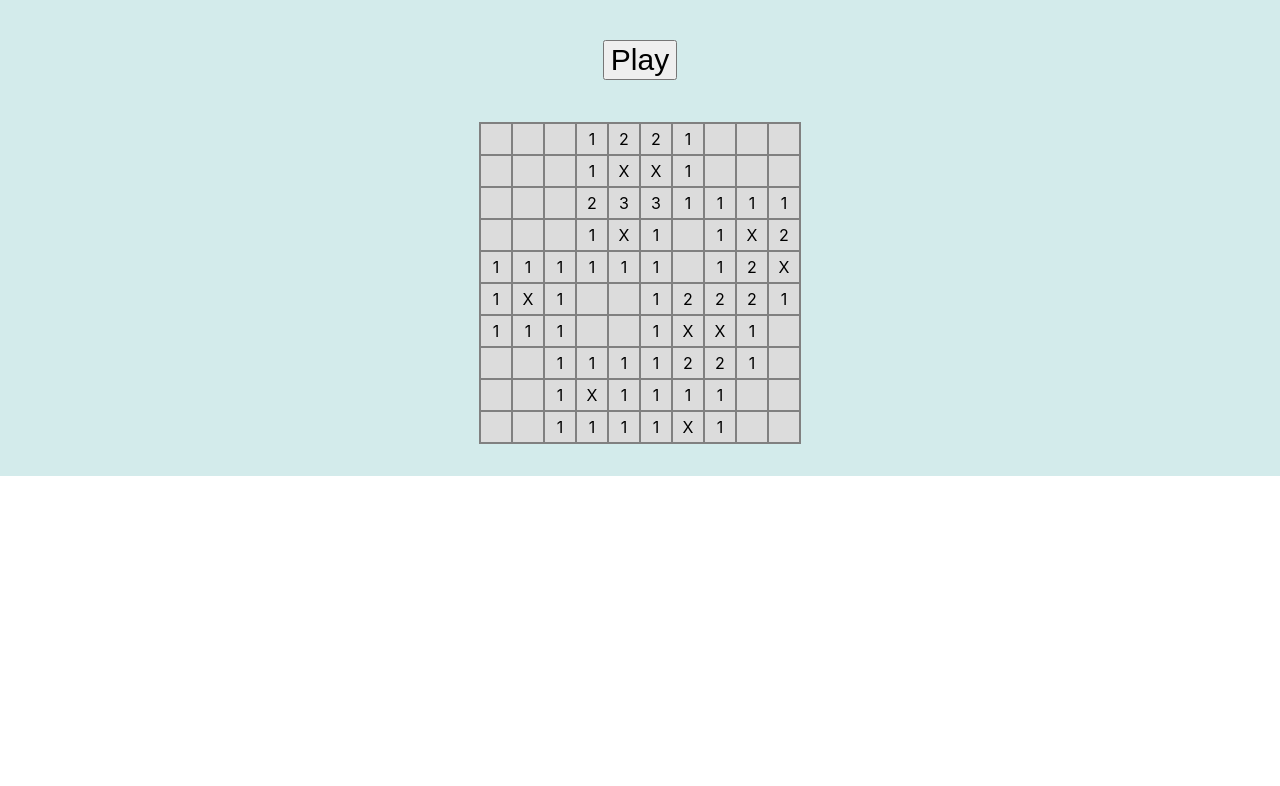
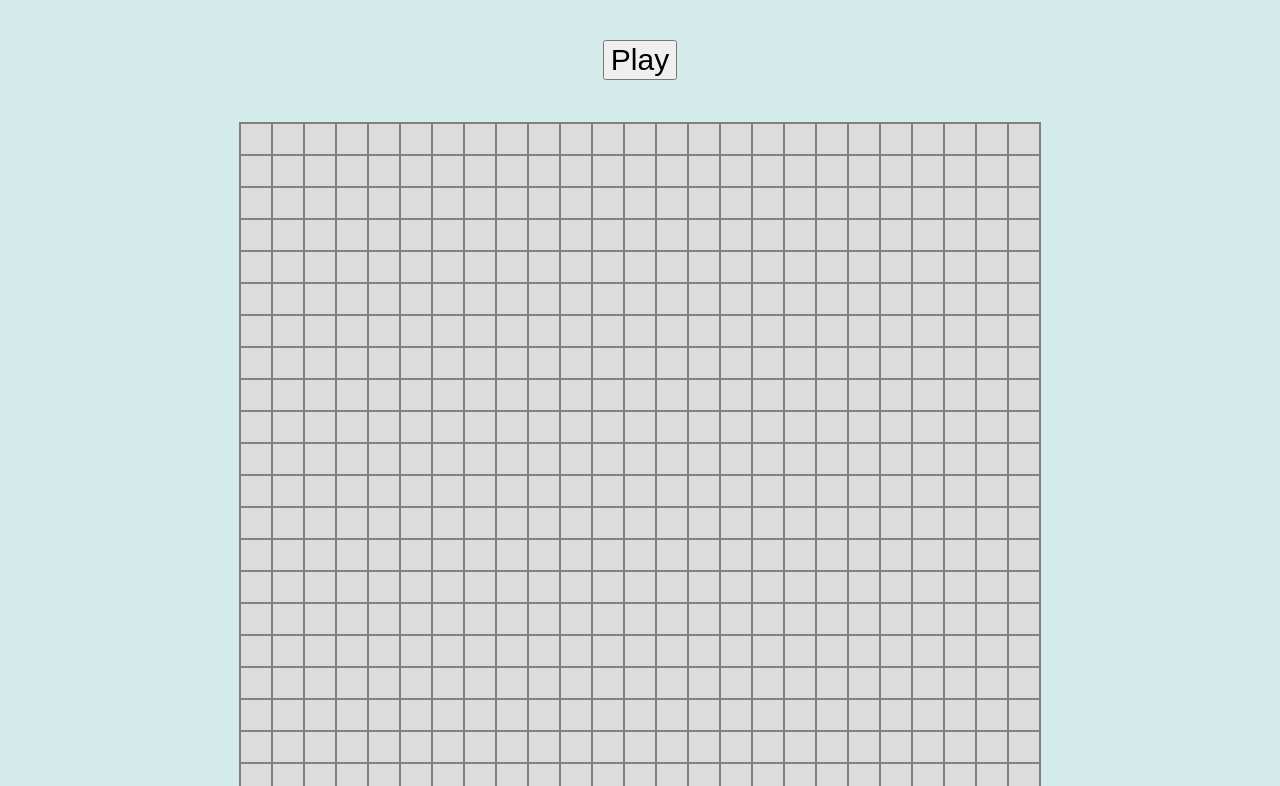
Before and after one commit to TomHoughtonAlliss/sweeper, a React (Create React App) app in the folder frontend/: page / in a window 1280 px wide. Shown: the part 674-1460 px from the top of the page. Before the commit the page ends 1150 px from the top, so only its background shows below. Built offline with nearby package versions, Linux system fonts and the light colour scheme.

Commit message:
Minesweeper now playable

```diff
--- a/frontend/src/components/Board.tsx
+++ b/frontend/src/components/Board.tsx
@@ -1,3 +1,5 @@
+import { useState } from "react";
+
 type Cell = {
   revealed: boolean;
   isMine: number;
@@ -36,7 +38,7 @@ function calculateCellAdjacentMines(
     const coords = coordsToCheck[i];
     const m = coords[0];
     const n = coords[1];
-    if (!((m < 0 || m >= maxHeight) || (n < 0 || n >= maxWidth))) {
+    if (!(m < 0 || m >= maxWidth || n < 0 || n >= maxHeight)) {
       let cell = board[n][m];
 
       if (cell.isMine) {
@@ -117,7 +119,50 @@ function instantiateBoard(
 }
 
 export default function Board() {
-  let board = instantiateBoard(10, 10, 10);
+
+  let initialBoard = instantiateBoard(25, 25, 50);
+  const [board, setBoard] = useState<Cell[][]>(initialBoard);
+
+  function revealCell(x: number, y: number, board: Cell[][]) {
+    let newBoard = [...board];
+
+    newBoard[y][x].revealed = true;
+    const coordsToCheck: number[][] = [
+      [x - 1, y - 1],
+      [x, y - 1],
+      [x + 1, y - 1],
+      [x - 1, y],
+      [x + 1, y],
+      [x - 1, y + 1],
+      [x, y + 1],
+      [x + 1, y + 1],
+    ];
+
+    const maxHeight = board.length;
+    const maxWidth = board[0].length;
+    if (board[y][x].adjacentMines === 0) {
+      for (let i = 0; i < coordsToCheck.length; i++) {
+        const coords = coordsToCheck[i];
+        const x = coords[0];
+        const y = coords[1];
+
+        if (!(x < 0 || x >= maxWidth || y < 0 || y >= maxHeight)) {
+          if (!board[y][x].revealed) {
+            revealCell(x, y, board);
+          }
+        }
+      }
+    }
+
+    setBoard(newBoard);
+  }
+  function flagCell(x: number, y: number, board: Cell[][]) {
+    let newBoard = [...board];
+
+    newBoard[y][x].isFlagged = !newBoard[y][x].isFlagged;
+
+    setBoard(newBoard);
+  }
 
   return (
     <div
@@ -129,8 +174,72 @@ export default function Board() {
     >
       {board.map((row: Cell[], yIndex: number) => {
         return (
-          <div style={{}}>
+          <div
+            style={{}}
+            onContextMenu={(event) => {
+              event.preventDefault();
+            }}
+          >
             {row.map((cell: Cell, xIndex: number) => {
+              if (cell.revealed) {
+                if (cell.isMine) {
+                  return (
+                    <div
+                      style={{
+                        border: "0.5px solid gray",
+                        width: "30px",
+                        height: "30px",
+                        display: "flex",
+                        alignItems: "center",
+                        justifyContent: "center",
+                        backgroundColor: "#B0B0B0",
+                        fontSize: "25px",
+                        color: "red",
+                      }}
+                    >
+                      ⦿
+                    </div>
+                  );
+                } else {
+                  return (
+                    <div
+                      style={{
+                        border: "0.5px solid gray",
+                        width: "30px",
+                        height: "30px",
+                        display: "flex",
+                        alignItems: "center",
+                        justifyContent: "center",
+                        backgroundColor: "#B0B0B0",
+                      }}
+                      onClick={() => revealCell(xIndex, yIndex, board)}
+                      onContextMenu={() => flagCell(xIndex, yIndex, board)}
+                    >
+                      {cell.adjacentMines === 0 ? " " : cell.adjacentMines}
+                    </div>
+                  );
+                }
+              } else if (cell.isFlagged) {
+                return (
+                  <div
+                    style={{
+                      border: "0.5px solid gray",
+                      width: "30px",
+                      height: "30px",
+                      display: "flex",
+                      alignItems: "center",
+                      justifyContent: "center",
+                      backgroundColor: "#DCDCDC",
+                      color: "red",
+                      fontWeight: "1000",
+                    }}
+                    onClick={() => revealCell(xIndex, yIndex, board)}
+                    onContextMenu={() => flagCell(xIndex, yIndex, board)}
+                  >
+                    ⚑
+                  </div>
+                );
+              } else {
                 return (
                   <div
                     style={{
@@ -142,10 +251,11 @@ export default function Board() {
                       justifyContent: "center",
                       backgroundColor: "#DCDCDC",
                     }}
-                  >
-                  {cell.isMine ? "X" : (cell.adjacentMines === 0 ? " " : cell.adjacentMines)}
-                </div>
+                    onClick={() => revealCell(xIndex, yIndex, board)}
+                    onContextMenu={() => flagCell(xIndex, yIndex, board)}
+                  ></div>
                 );
+              }
             })}
           </div>
         );
```
Lines whose indentation alone changed are shown as unchanged.
